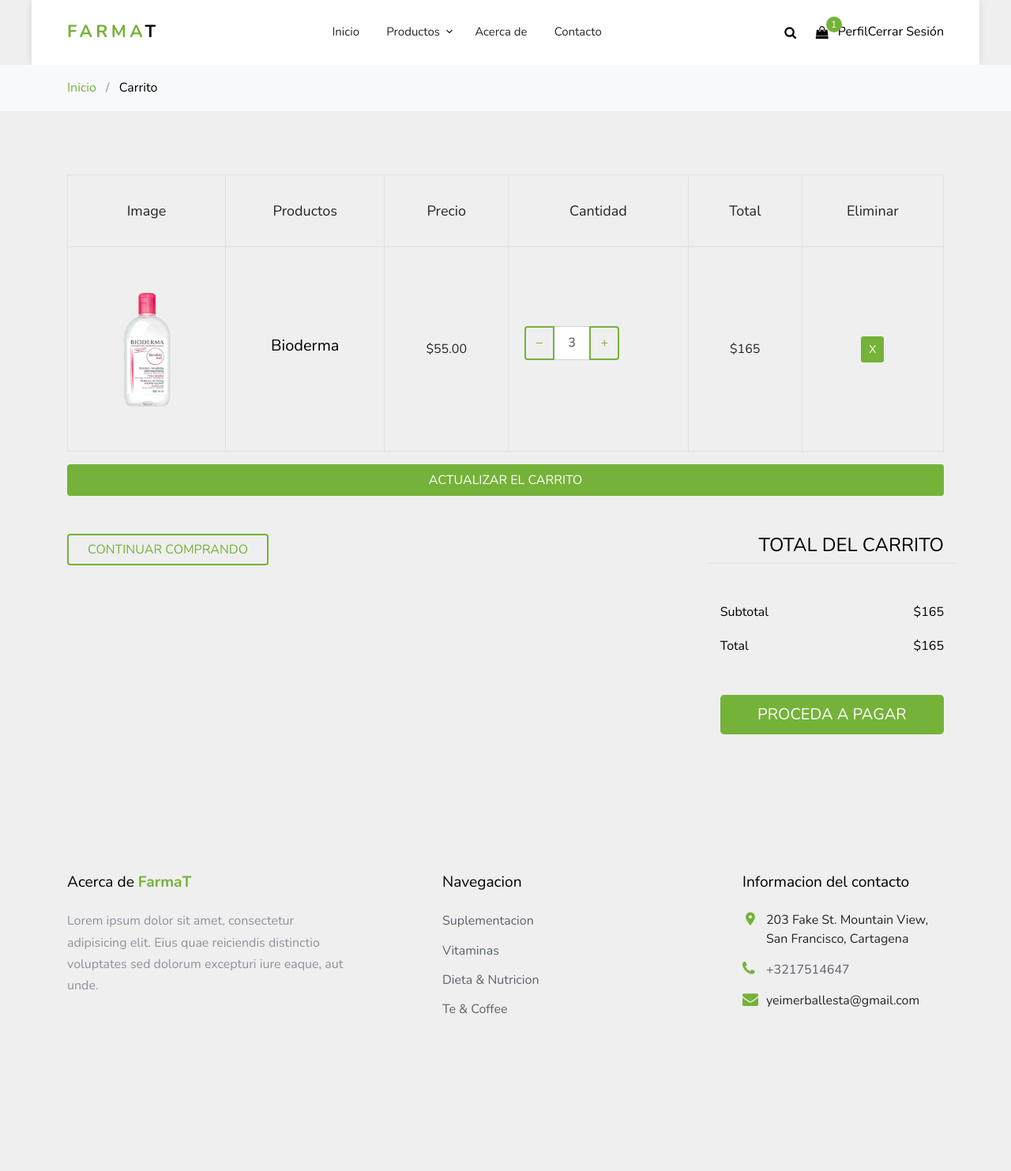
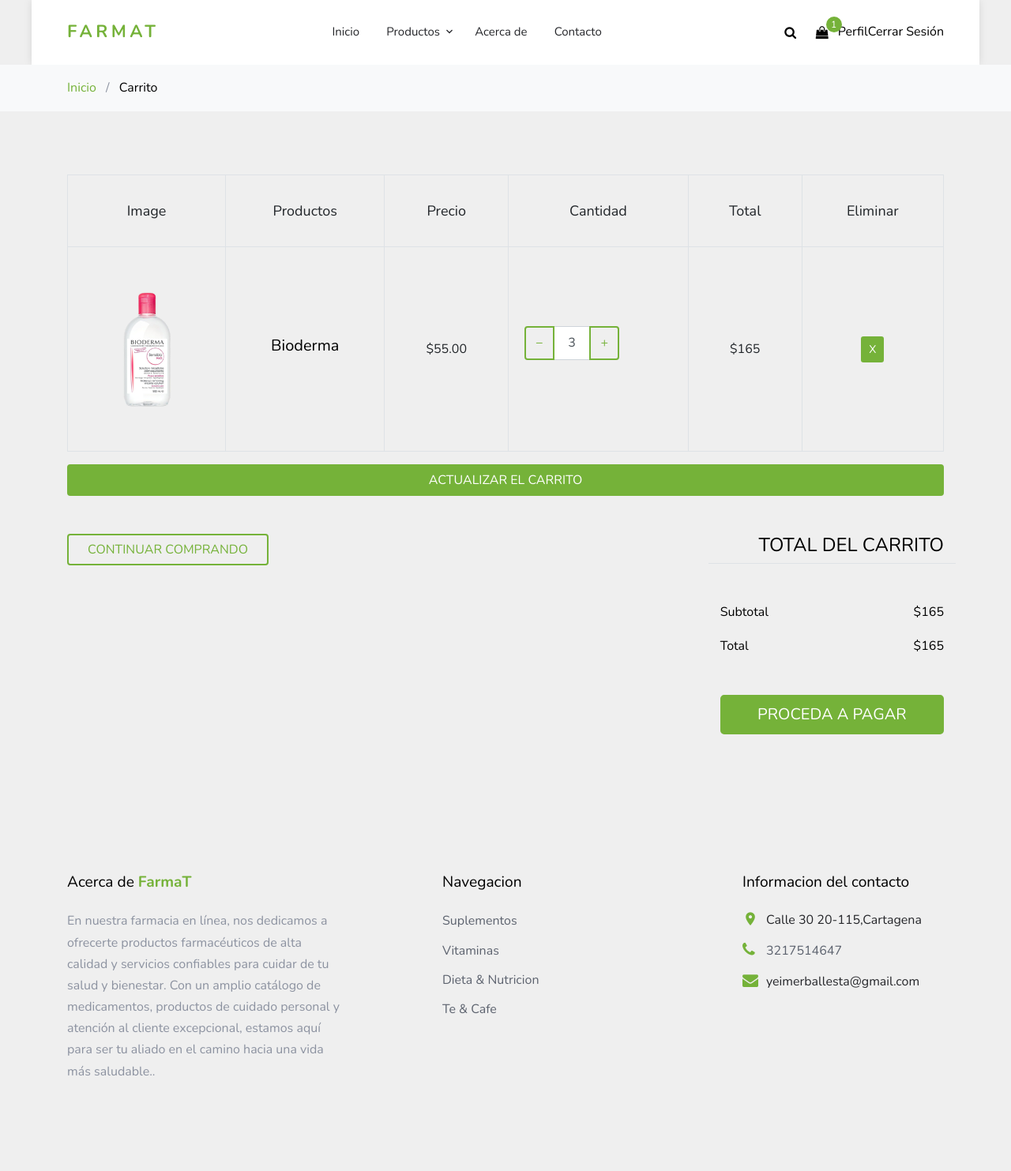
Before and after one commit to Yersonzp/FarmaT, a PHP site: page /FarmaT/carrito.php in a window 1280 px wide. Shown: the whole page at 79% size. Before the commit the page ends 1284 px from the top, so only its background shows below. Run offline with PHP 8.4, Linux system fonts and the light colour scheme; a user stored in the database is signed in; data comes from the database, SQL or seed files in the repository; some web fonts are replaced.

Commit message:
carrito.php

```diff
--- a/carrito.php
+++ b/carrito.php
@@ -46,7 +46,7 @@ if ($_SERVER['REQUEST_METHOD'] === 'POST' && isset($_POST['update_cart'])) {
 <html lang="en">
 
 <head>
-    <title>Pharmative &mdash; Colorlib Template</title>
+    <title>FarmaT</title>
     <meta charset="utf-8">
     <meta name="viewport" content="width=device-width, initial-scale=1, shrink-to-fit=no">
     <link href="https://fonts.googleapis.com/css2?family=Nunito:wght@400;700&display=swap" rel="stylesheet">
@@ -76,7 +76,7 @@ if ($_SERVER['REQUEST_METHOD'] === 'POST' && isset($_POST['update_cart'])) {
                 <div class="d-flex align-items-center justify-content-between">
                     <div class="logo">
                         <div class="site-logo">
-                            <a href="index.php" class="js-logo-clone"><strong class="text-primary">Farma</strong>T</a>
+                            <a href="index.php" class="js-logo-clone"><strong class="text-primary">FarmaT</strong></a>
                         </div>
                     </div>
                     <div class="main-nav d-none d-lg-block">
@@ -225,24 +225,25 @@ if ($_SERVER['REQUEST_METHOD'] === 'POST' && isset($_POST['update_cart'])) {
                 <div class="col-md-6 col-lg-4 mb-4 mb-lg-0">
                     <div class="block-7">
                         <h3 class="footer-heading mb-4">Acerca de <strong class="text-primary">FarmaT</strong></h3>
-                        <p>Lorem ipsum dolor sit amet, consectetur adipisicing elit. Eius quae reiciendis distinctio voluptates sed dolorum excepturi iure eaque, aut unde.</p>
+                        <p>En nuestra farmacia en línea, nos dedicamos a ofrecerte productos farmacéuticos de alta calidad y servicios confiables para cuidar de tu salud y bienestar. Con un amplio catálogo de medicamentos, productos de cuidado personal y atención al cliente excepcional,
+                estamos aquí para ser tu aliado en el camino hacia una vida más saludable..</p>
                     </div>
                 </div>
                 <div class="col-lg-3 mx-auto mb-5 mb-lg-0">
                     <h3 class="footer-heading mb-4">Navegacion</h3>
                     <ul class="list-unstyled">
-                        <li><a href="#">Suplementacion</a></li>
+                        <li><a href="#">Suplementos</a></li>
                         <li><a href="#">Vitaminas</a></li>
                         <li><a href="#">Dieta &amp; Nutricion</a></li>
-                        <li><a href="#">Te &amp; Coffee</a></li>
+                        <li><a href="#">Te &amp; Cafe</a></li>
                     </ul>
                 </div>
                 <div class="col-md-6 col-lg-3">
                     <div class="block-5 mb-5">
                         <h3 class="footer-heading mb-4">Informacion del contacto</h3>
                         <ul class="list-unstyled">
-                            <li class="address">203 Fake St. Mountain View, San Francisco, Cartagena</li>
-                            <li class="phone"><a href="tel://23923929210">+3217514647</a></li>
+                            <li class="address">Calle 30 20-115,Cartagena</li>
+                            <li class="phone"><a href="tel://3217514647">3217514647</a></li>
                             <li class="email">yeimerballesta@gmail.com</li>
                         </ul>
                     </div>
```
